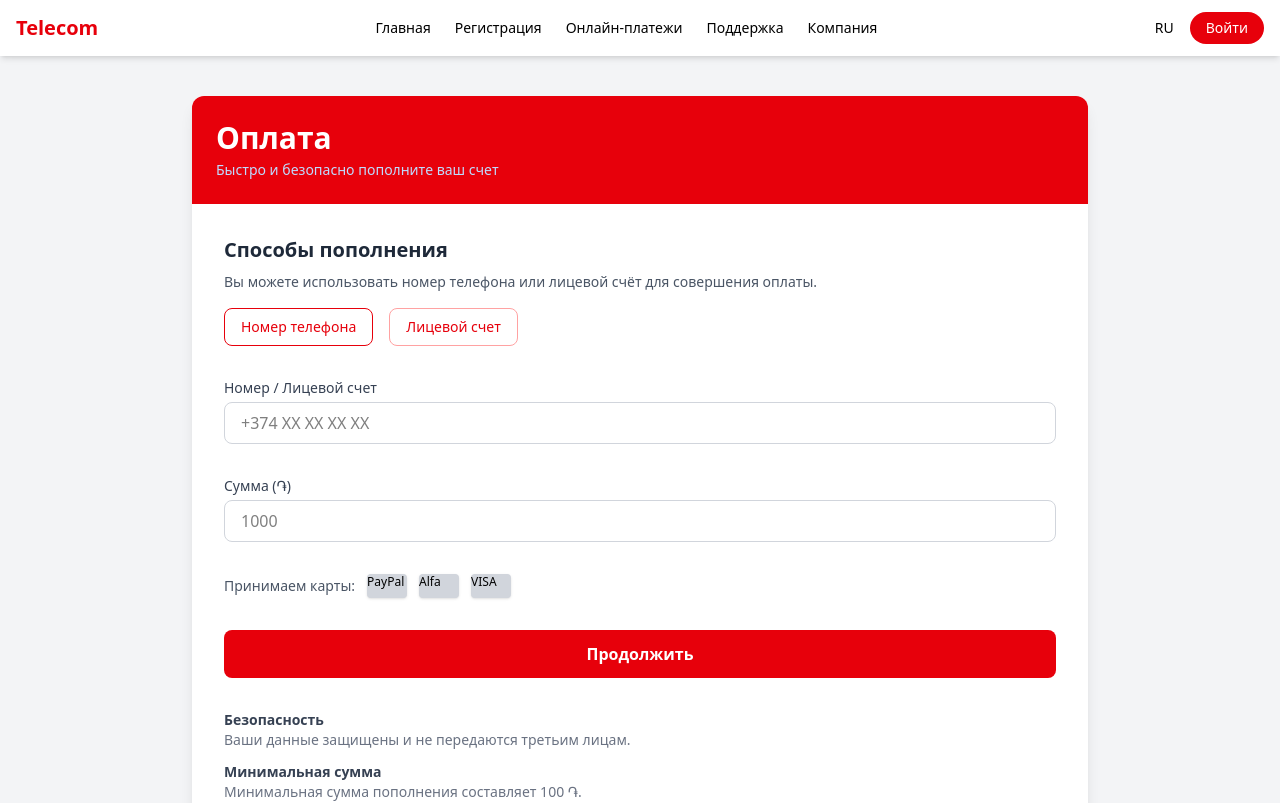
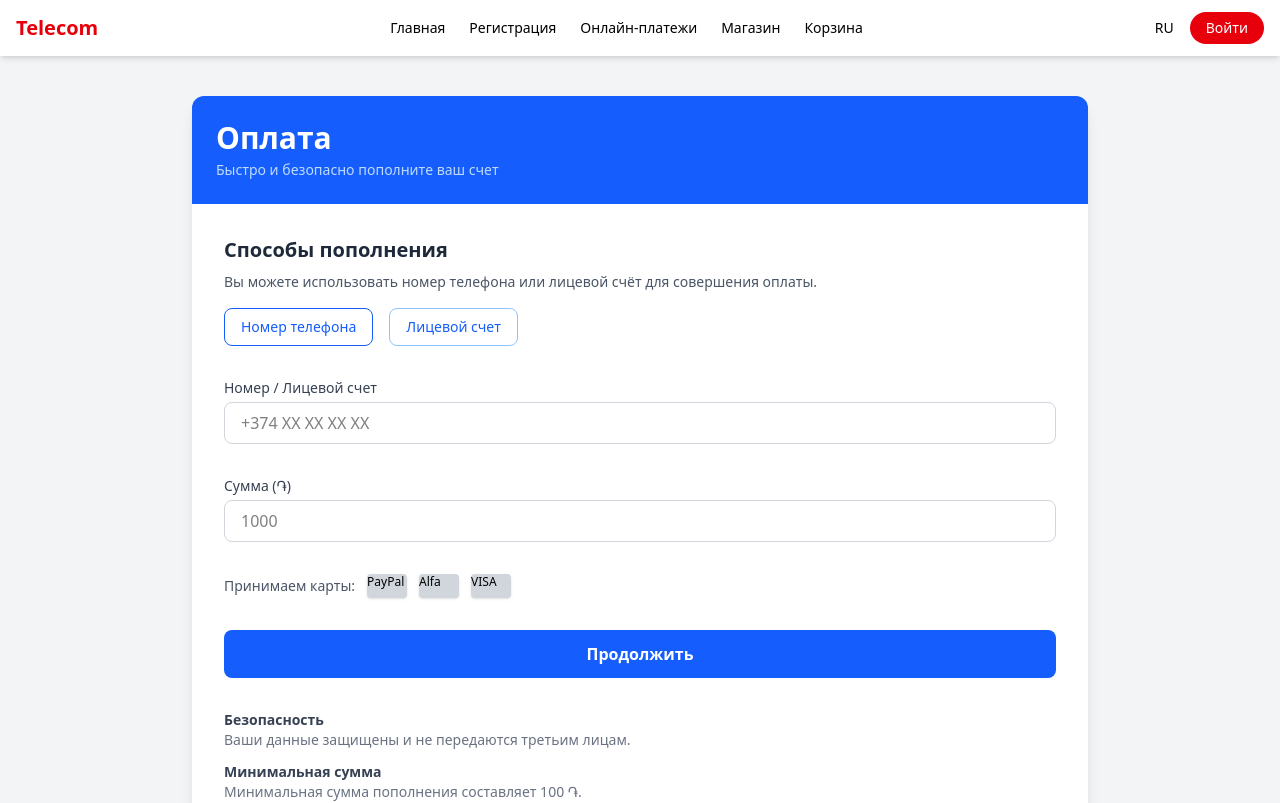
Before and after one commit to GraffPhoneix/TeamTelecom, a React (Vite) app in the folder team-telecom/: page /payment in a window 1280 px wide. Shown: the top 803 px of the page. Built offline with nearby package versions, Linux system fonts and the light colour scheme.

Commit message:
Mini design change and mini update
Mini payment bg-colors change and Header categories change

```diff
--- a/team-telecom/src/Components/Header.jsx
+++ b/team-telecom/src/Components/Header.jsx
@@ -1,5 +1,3 @@
-import { BrowserRouter as Router, Routes, Route, Link } from 'react-router-dom';
-
 export default function Header() {
     return (
         <header className="bg-white shadow-md sticky top-0 z-50">
@@ -9,8 +7,8 @@ export default function Header() {
                     <a href='/' className="hover:text-red-600 cursor-pointer">Главная</a>
                     <a href='/register' className="hover:text-red-600 cursor-pointer">Регистрация</a>
                     <a href='/payment' className="hover:text-red-600 cursor-pointer">Онлайн-платежи</a>
-                    <a className="hover:text-red-600 cursor-pointer">Поддержка</a>
-                    <a className="hover:text-red-600 cursor-pointer">Компания</a>
+                    <a className="hover:text-red-600 cursor-pointer">Магазин</a>
+                    <a className="hover:text-red-600 cursor-pointer">Корзина</a>
                 </nav>
                 <div className="flex items-center space-x-4">
                     <button className="text-sm hover:text-red-600 cursor-pointer">RU</button>
--- a/team-telecom/src/Components/Payment-Header.jsx
+++ b/team-telecom/src/Components/Payment-Header.jsx
@@ -1,6 +1,6 @@
 export default function Header() {
     return (
-        <div className="bg-red-600 p-6">
+        <div className="bg-blue-600 p-6">
             <h1 className="text-3xl font-bold text-white">Оплата</h1>
             <p className="text-blue-200 text-sm mt-1">Быстро и безопасно пополните ваш счет</p>
         </div>
--- a/team-telecom/src/Components/Payment-InputField.jsx
+++ b/team-telecom/src/Components/Payment-InputField.jsx
@@ -2,11 +2,7 @@ export default function InputField({ label, placeholder, type = 'text' }) {
   return (
     <div>
       <label className="block text-sm font-medium text-gray-700 mb-1">{label}</label>
-      <input
-        type={type}
-        placeholder={placeholder}
-        className="w-full border border-gray-300 rounded-lg px-4 py-2 focus:ring-2 focus:ring-red-500 focus:outline-none"
-      />
+      <input type={type} placeholder={placeholder}  className="w-full border border-gray-300 rounded-lg px-4 py-2 focus:ring-2 focus:ring-blue-500 focus:outline-none" />
     </div>
   );
 }
--- a/team-telecom/src/Components/Paymeny-MethodSelector.jsx
+++ b/team-telecom/src/Components/Paymeny-MethodSelector.jsx
@@ -4,8 +4,8 @@ export default function MethodSelector() {
       <h2 className="text-xl font-semibold text-gray-800 mb-2">Способы пополнения</h2>
       <p className="text-sm text-gray-600 mb-4"> Вы можете использовать номер телефона или лицевой счёт для совершения оплаты.</p>
       <div className="flex items-center space-x-4">
-        <button className="px-4 py-2 text-sm font-medium border border-red-600 text-red-600 rounded-lg hover:bg-red-50 transition">Номер телефона</button>
-        <button className="px-4 py-2 text-sm font-medium border border-red-300 text-red-600 rounded-lg hover:bg-red-50 transition">Лицевой счет</button>
+        <button className="px-4 py-2 text-sm font-medium border border-blue-600 text-blue-600 rounded-lg hover:bg-blue-50 transition">Номер телефона</button>
+        <button className="px-4 py-2 text-sm font-medium border border-blue-300 text-blue-600 rounded-lg hover:bg-blue-100 transition">Лицевой счет</button>
       </div>
     </div>
   );
--- a/team-telecom/src/Routes/Payment.jsx
+++ b/team-telecom/src/Routes/Payment.jsx
@@ -16,7 +16,7 @@ export default function Payment() {
           <InputField label="Сумма (֏)" placeholder="1000" type="number" />
           <CardIcons />
           <div>
-            <button className="w-full bg-red-600 hover:bg-red-700 text-white font-semibold py-3 px-4 rounded-lg transition">
+            <button className="w-full bg-blue-600 hover:bg-blue-700 text-white font-semibold py-3 px-4 rounded-lg transition">
               Продолжить
             </button>
           </div>
```
